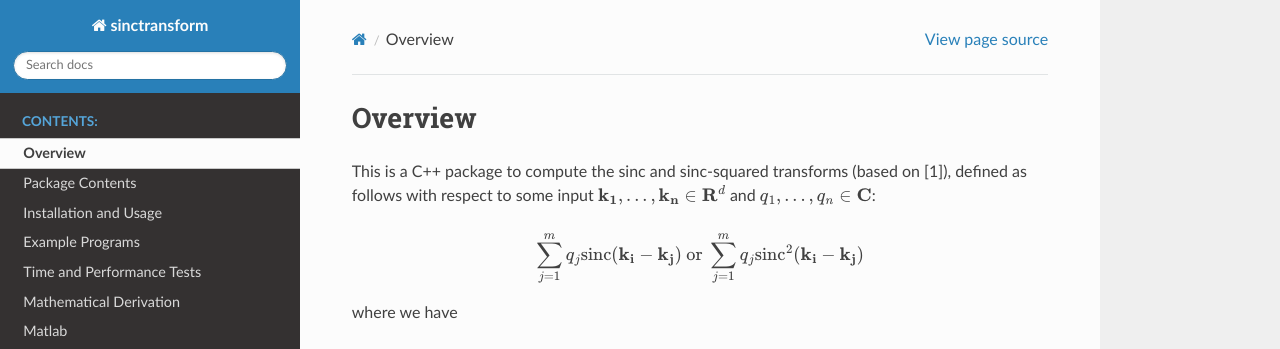
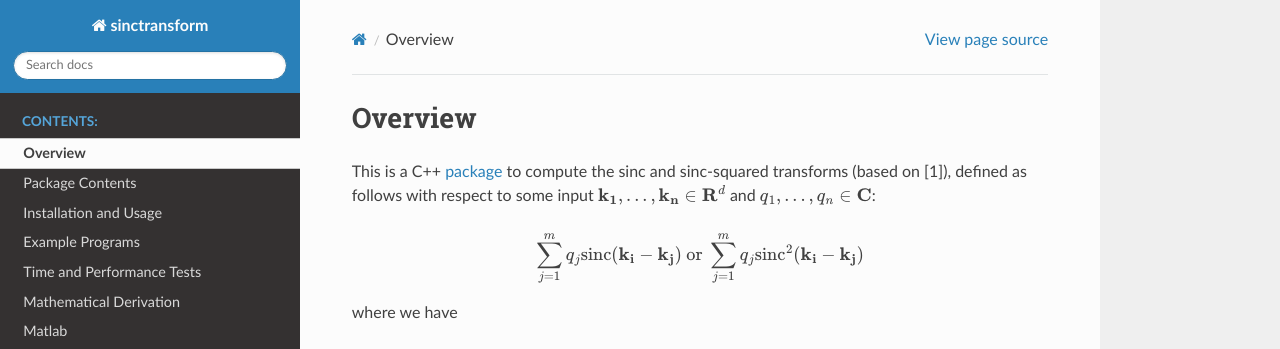
Before and after one commit to hannahlawrence/sinctransform, a Sphinx documentation site: the page built from docs/Overview.rst, in a window 1280 px wide and 1400 px high. Shown: the top 349 px of the window. Built offline with Sphinx 7.4.7 and the Read the Docs theme 2.0.0, drawn with Linux system fonts in a browser that asks for light colours; some of the changed lines change nothing that is shown.

Commit message:
minor changes

```diff
--- a/docs/Overview.rst
+++ b/docs/Overview.rst
@@ -1,11 +1,13 @@
 Overview
 =========================================
 
-This is a C++ package to compute the sinc and sinc-squared transforms (based on [1]), defined as follows with respect to some input :math:`\mathbf{k_1},...,\mathbf{k_n} \in \mathbf{R}^d` and :math:`q_1,...,q_n \in \mathbf{C}`:
+This is a C++ package_ to compute the sinc and sinc-squared transforms (based on [1]), defined as follows with respect to some input :math:`\mathbf{k_1},...,\mathbf{k_n} \in \mathbf{R}^d` and :math:`q_1,...,q_n \in \mathbf{C}`:
 
 .. math::
 
 	\sum_{j=1}^m q_j\text{sinc}(\mathbf{k_i}-\mathbf{k_j}) \text{  or  } \sum_{j=1}^m q_j\text{sinc}^{2}(\mathbf{k_i}-\mathbf{k_j})
+
+.. _package: https://github.com/hannahlawrence/sinctransform
 
 where we have
 
```
